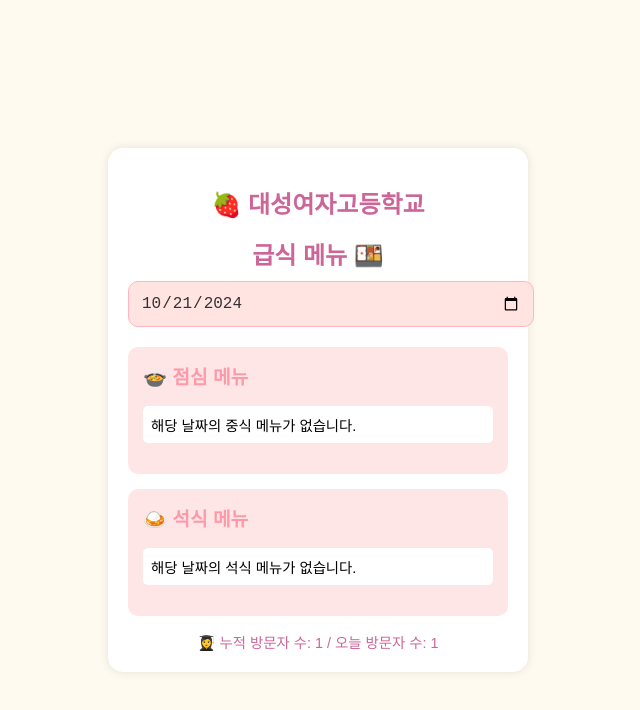
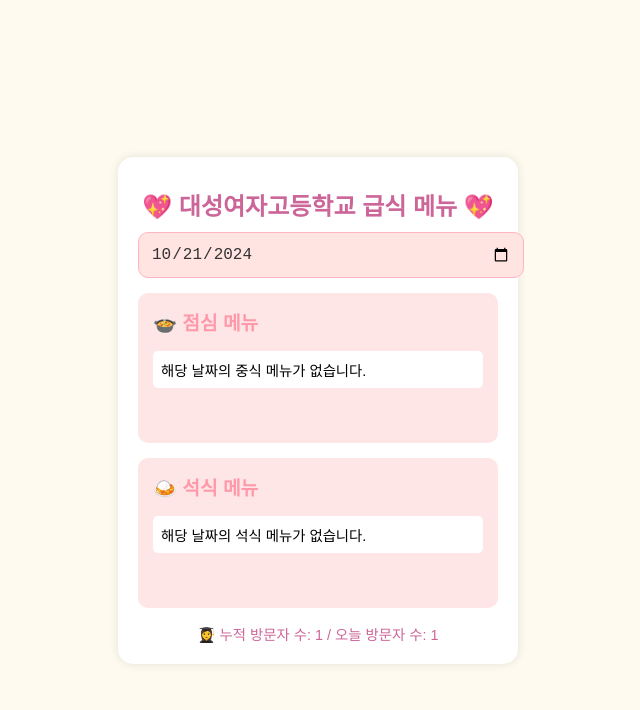
Before and after one commit to sweet1203/Daesung-s-lunch, a plain HTML site: page index.html in a window 1280 px wide. Shown: the whole page, without its empty margins (322-962 px from the left). Drawn offline with Linux system fonts and the light colour scheme; no server answers.

Commit message:
Update index.html

```diff
--- a/index.html
+++ b/index.html
@@ -23,19 +23,53 @@
             box-shadow: 0 0 10px rgba(0, 0, 0, 0.1);
             padding: 20px;
             width: 100%;
-            max-width: 380px;
+            max-width: 400px; /* 통일된 크기 */
+            box-sizing: border-box;
         }
 
         h1 {
             color: #cc6699;
             text-align: center;
             font-size: 1.5rem;
-            margin-bottom: 10px;
+            margin: 10px 0;
         }
 
+        /* 메뉴 블록 */
+        .menu {
+            margin-bottom: 15px;
+            padding: 15px;
+            background-color: #ffe6e6;
+            border-radius: 10px;
+            height: 150px; /* 고정된 높이 */
+            box-sizing: border-box;
+        }
+
+        .menu h2 {
+            color: #ff99aa;
+            font-size: 1.2rem;
+            margin-top: 0;
+        }
+
+        .menu-items {
+            list-style-type: none;
+            padding: 0;
+            margin: 0;
+            height: 100px;
+            overflow-y: auto; /* 스크롤 가능 */
+        }
+
+        .menu-items li {
+            margin-bottom: 5px;
+            padding: 8px;
+            background-color: #fff;
+            border-radius: 5px;
+            font-size: 0.9rem;
+        }
+
+        /* 날짜 선택기 */
         .date-selector {
             text-align: center;
-            margin-bottom: 20px;
+            margin-bottom: 15px;
         }
 
         input[type="date"] {
@@ -50,38 +84,14 @@
             appearance: none;
         }
 
-        .menu {
-            margin-bottom: 15px;
-            padding: 15px;
-            background-color: #ffe6e6;
-            border-radius: 10px;
-        }
-
-        .menu h2 {
-            color: #ff99aa;
-            font-size: 1.2rem;
-            margin-top: 0;
-        }
-
-        .menu-items {
-            list-style-type: none;
-            padding: 0;
-        }
-
-        .menu-items li {
-            margin-bottom: 5px;
-            padding: 8px;
-            background-color: #fff;
-            border-radius: 5px;
-            font-size: 0.9rem;
-        }
-
+        /* 로딩 표시 */
         .loading {
             text-align: center;
             color: #cc6699;
             font-weight: bold;
         }
 
+        /* 방문자 수 */
         .visitor-counter {
             text-align: center;
             margin-top: 10px;
@@ -102,8 +112,7 @@
 </head>
 <body>
     <div class="container">
-        <h1>🍓 대성여자고등학교</h1>
-        <h1>급식 메뉴 🍱</h1>
+        <h1>💖 대성여자고등학교 급식 메뉴 💖</h1>
         <div class="date-selector">
             <input type="date" id="datePicker">
         </div>
@@ -156,12 +165,7 @@
 
         async function fetchMenuData(date) {
             const formattedDate = date.replace(/-/g, '');
-            const url = `https://open.neis.go.kr/hub/mealServiceDietInfo` +
-                        `?KEY=${API_KEY}` +
-                        `&Type=json` +
-                        `&ATPT_OFCDC_SC_CODE=${ATPT_OFCDC_SC_CODE}` +
-                        `&SD_SCHUL_CODE=${SD_SCHUL_CODE}` +
-                        `&MLSV_YMD=${formattedDate}`;
+            const url = `https://open.neis.go.kr/hub/mealServiceDietInfo?KEY=${API_KEY}&Type=json&ATPT_OFCDC_SC_CODE=${ATPT_OFCDC_SC_CODE}&SD_SCHUL_CODE=${SD_SCHUL_CODE}&MLSV_YMD=${formattedDate}`;
 
             try {
                 const response = await fetch(url);
```
